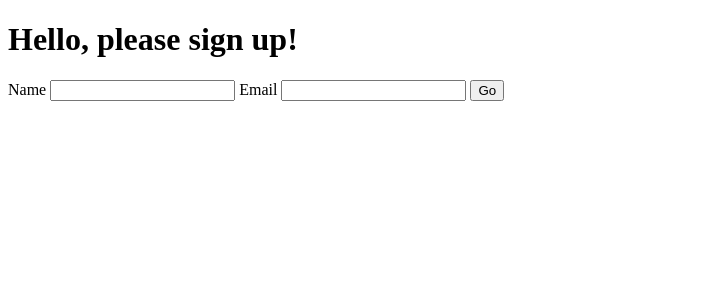
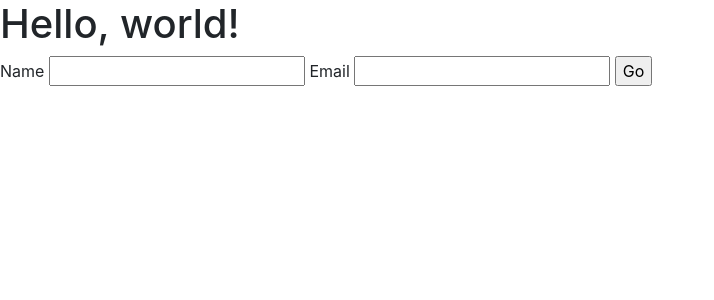
Before and after one commit to burduleaFM/ac, a Python web app: template templates/signup.html in a window 1280 px wide. Shown: the top 300 px of the page, without its empty margins (0-714 px from the left). Run offline with Jinja, Linux system fonts and the light colour scheme; the template is opened without the code that fills it, so the values that code supplies are empty, except form fields; form fields are guessed from the names that the template uses; some libraries are stand-ins or nearby versions.

Commit message:
changed first page

```diff
--- a/templates/signup.html
+++ b/templates/signup.html
@@ -1,12 +1,35 @@
 <!DOCTYPE html>
 <html lang="en">
-    <body>
-        <h1> Hello, please sign up! </h1>
-        <form method="POST" action="/">
+  <head>
+    <meta charset="utf-8">
+    <meta http-equiv="X-UA-Compatible" content="IE=edge">
+    <meta name="viewport" content="width=device-width, initial-scale=1">
+    <!-- The above 3 meta tags *must* come first in the head; any other head content must come *after* these tags -->
+    <title>Bootstrap 101 Template</title>
+
+    <!-- Bootstrap -->
+    <link href="css/bootstrap.min.css" rel="stylesheet">
+
+    <!-- HTML5 shim and Respond.js for IE8 support of HTML5 elements and media queries -->
+    <!-- WARNING: Respond.js doesn't work if you view the page via file:// -->
+    <!--[if lt IE 9]>
+      <script src="https://oss.maxcdn.com/html5shiv/3.7.3/html5shiv.min.js"></script>
+      <script src="https://oss.maxcdn.com/respond/1.4.2/respond.min.js"></script>
+    <![endif]-->
+  </head>
+  <body>
+    <h1>Hello, world!</h1>
+
+      <form method="POST" action="/">
             {{ form.csrf_token }}
             {{ form.name.label }} {{ form.name(size=20) }}
             {{ form.email.label }} {{ form.email(size=20) }}
             <input type="submit" value="Go">
         </form>
-    </body>
+
+    <!-- jQuery (necessary for Bootstrap's JavaScript plugins) -->
+    <script src="https://ajax.googleapis.com/ajax/libs/jquery/1.12.4/jquery.min.js"></script>
+    <!-- Include all compiled plugins (below), or include individual files as needed -->
+    <script src="js/bootstrap.min.js"></script>
+  </body>
 </html>
```
